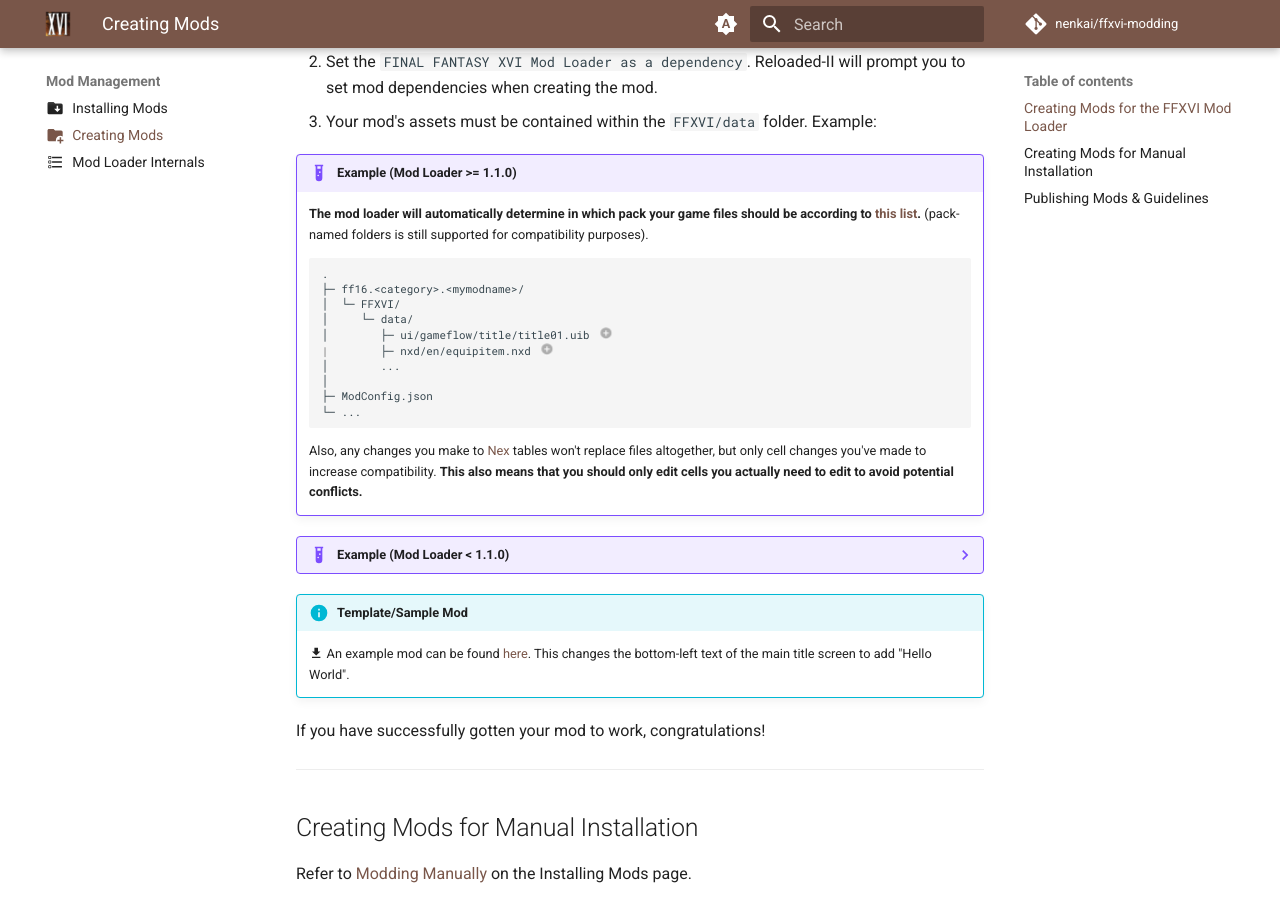
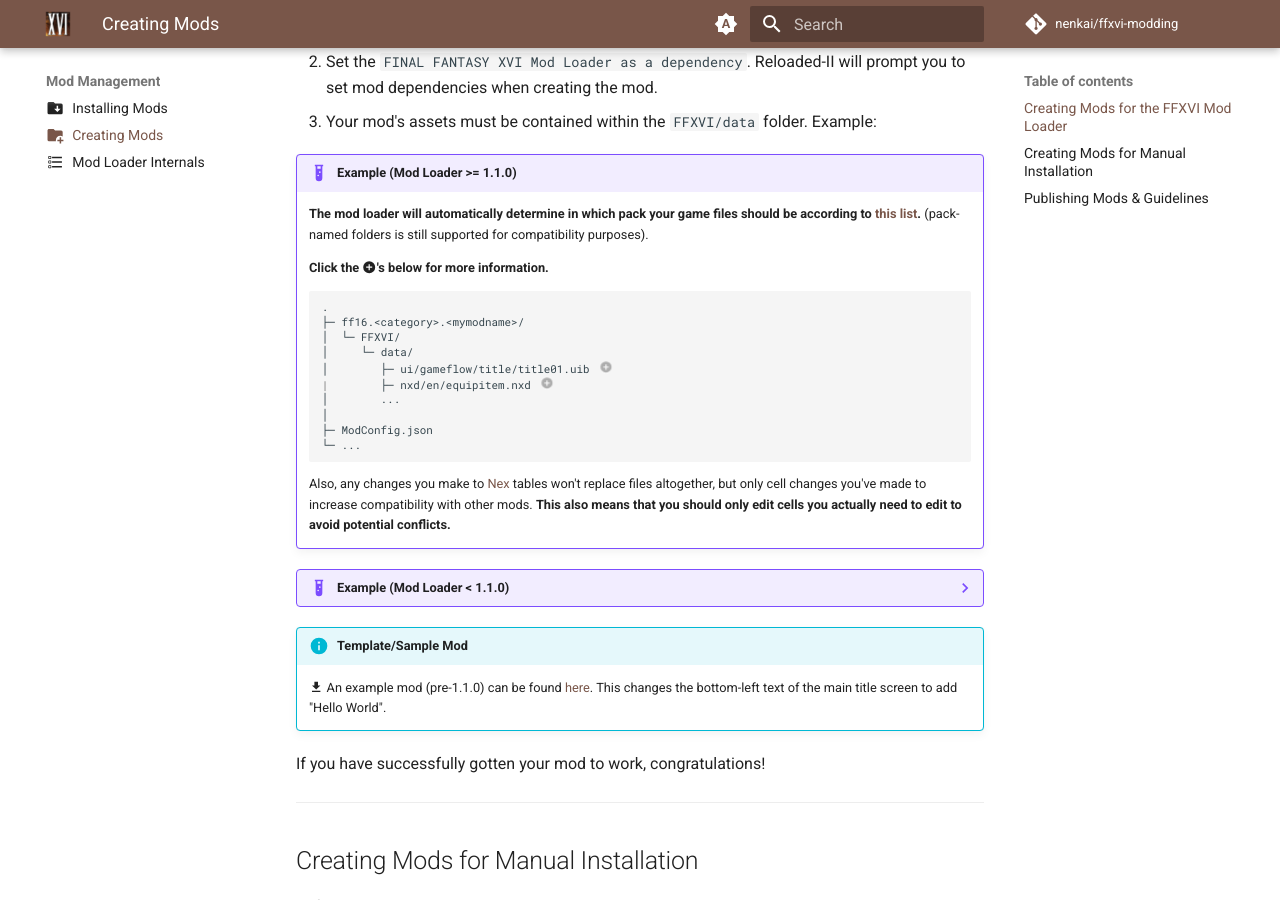
Before and after one commit to Nenkai/ffxvi-modding, an MkDocs documentation site: the page built from docs/modding/creating_mods.md, in a window 1280 px wide and 900 px high, scrolled down 330 px. Built offline with MkDocs 1.6.1 and Material for MkDocs 9.7.7, drawn with Linux system fonts in a browser that asks for light colours; comment, search, counter and statistics services are not loaded.

Commit message:
update creating mods

````diff
--- a/docs/modding/creating_mods.md
+++ b/docs/modding/creating_mods.md
@@ -16,6 +16,8 @@
 
     **The mod loader will automatically determine in which pack your game files should be according to [this list](../resources/asset_paths.md).** (pack-named folders is still supported for compatibility purposes).
 
+    **Click the :material-plus-circle:'s below for more information.**
+
     ```{ .sh .no-copy .annotate }
     .
     ├─ ff16.<category>.<mymodname>/
@@ -33,7 +35,7 @@
 
     2.  A sub-folder with a locale name will appropriately put it in the correct locale pack. `nxd/en/equipitem.nxd` will translate to pack `0007.en` and put `nxd/equipitem.nxd` inside it.
 
-    Also, any changes you make to [Nex](../tutorials/nex/nxd_editing.md) tables won't replace files altogether, but only cell changes you've made to increase compatibility. **This also means that you should only edit cells you actually need to edit to avoid potential conflicts.**
+    Also, any changes you make to [Nex](../tutorials/nex/nxd_editing.md) tables won't replace files altogether, but only cell changes you've made to increase compatibility with other mods. **This also means that you should only edit cells you actually need to edit to avoid potential conflicts.**
 
 ??? example "Example (Mod Loader < 1.1.0)"
     ```{ .sh .no-copy }
@@ -49,7 +51,7 @@
     ```
 
 !!! info "Template/Sample Mod"
-    :material-download: An example mod can be found [here](https://github.com/Nenkai/ff16.utility.modloader/releases/download/1.0.1/ff16.template.helloworld.zip). This changes the bottom-left text of the main title screen to add "Hello World".
+    :material-download: An example mod (pre-1.1.0) can be found [here](https://github.com/Nenkai/ff16.utility.modloader/releases/download/1.0.1/ff16.template.helloworld.zip). This changes the bottom-left text of the main title screen to add "Hello World".
 
 If you have successfully gotten your mod to work, congratulations!
 
````
